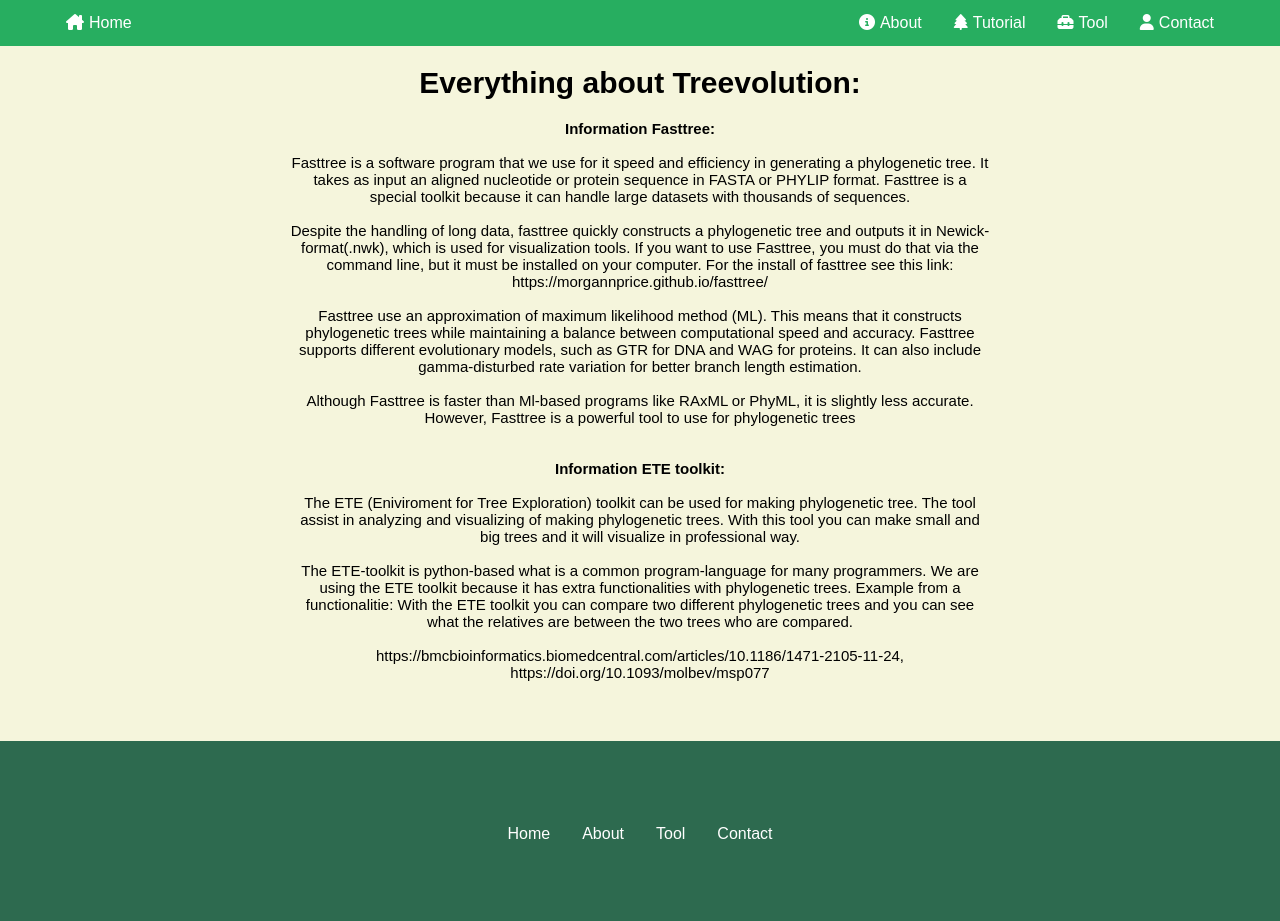
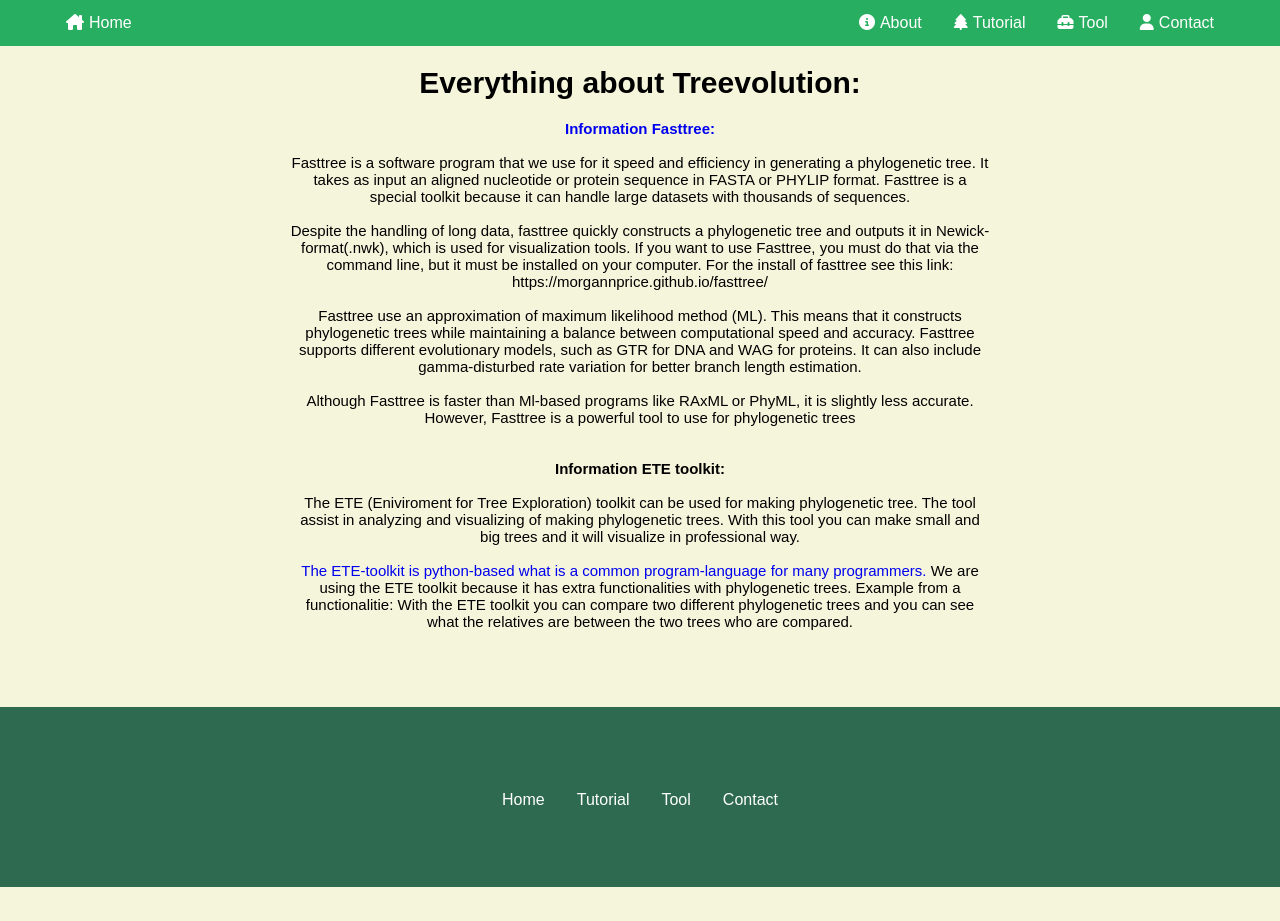
Before and after one commit to Efran08/fylogenetische-boom, a Flask app: page /about in a window 1280 px wide. After the commit the page ends 887 px from the top, so only its background shows below. Run offline with Flask 3, Linux system fonts and the light colour scheme.

Commit message:
linkjes gemaakt naar bronnen

```diff
--- a/templates/About_page.html
+++ b/templates/About_page.html
@@ -8,7 +8,7 @@
     </h1>
     <p>
         <span class = "alinea-title"></span>
-                <b>Information Fasttree:</b><br><br>
+                <b><a href="https://academic.oup.com/mbe/article/26/7/1641/1128976#77798340" target="_blank"> Information Fasttree:</a></b><br><br>
 
             Fasttree is a software program that we use for it speed and efficiency in generating a phylogenetic tree. It takes as input an aligned nucleotide or protein sequence in FASTA or PHYLIP format. Fasttree is a special toolkit because it can handle large datasets with thousands of sequences.<br><br>
             Despite the handling of long data, fasttree quickly constructs a phylogenetic tree and outputs it in Newick-format(.nwk), which is used for visualization tools. If you want to use Fasttree, you must do that via the command line, but it must be installed on your computer. For the install of fasttree see this link: https://morgannprice.github.io/fasttree/<br><br>
@@ -17,8 +17,8 @@
 
                 <b>Information ETE toolkit:</b><br><br>
             The ETE (Eniviroment for Tree Exploration) toolkit can be used for making phylogenetic tree. The tool assist in analyzing and visualizing of making phylogenetic trees. With this tool you can make small and big trees and it will visualize in professional way.<br><br>
-            The ETE-toolkit is python-based what is a common program-language for many programmers. We are using the ETE toolkit because it has extra functionalities with phylogenetic trees. Example from a functionalitie: With the ETE toolkit you can compare two different phylogenetic trees and you can see what the relatives are between the two trees who are compared.<br><br>
-            https://bmcbioinformatics.biomedcentral.com/articles/10.1186/1471-2105-11-24,<br> https://doi.org/10.1093/molbev/msp077
+        <a href="https://bmcbioinformatics.biomedcentral.com/articles/10.1186/1471-2105-11-24" target="_blank">The ETE-toolkit is python-based what is a common program-language for many programmers.</a> We are using the ETE toolkit because it has extra functionalities with phylogenetic trees. Example from a functionalitie: With the ETE toolkit you can compare two different phylogenetic trees and you can see what the relatives are between the two trees who are compared.<br><br>
+
 
 
         </p>
@@ -30,7 +30,7 @@
                 <div class="footer-column">
                     <ul>
                         <li><a href="{{ url_for('home_pagina') }}">Home</a></li>
-                        <li><a href="{{ url_for('dynamische_about_pagina') }}">About</a></li>
+                        <li><a href="{{ url_for('tutorial_pagina') }}">Tutorial</a></li>
                         <li><a href="{{ url_for('tool_gebruiken') }}">Tool</a></li>
                         <li><a href="{{ url_for('contact_pagina') }}">Contact</a></li>
                     </ul>
```
